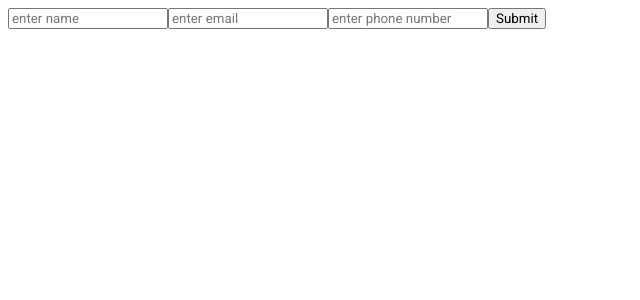
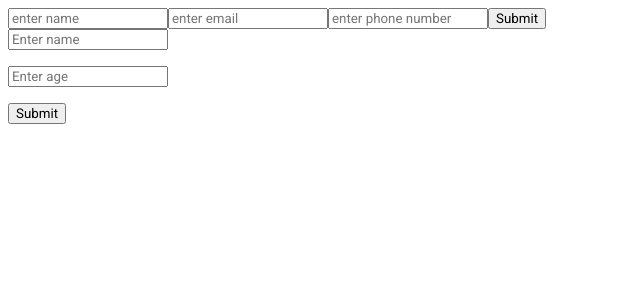
Before and after one commit to Sandeep-508/Practice-react, a React (Create React App) app: page / in a window 1280 px wide. Shown: the top 300 px of the page, without its empty margins (0-640 px from the left). Built offline with nearby package versions, Linux system fonts and the light colour scheme.

Commit message:
added zod with validation

```diff
--- a/package.json
+++ b/package.json
@@ -6,6 +6,7 @@
     "@fortawesome/fontawesome-svg-core": "^6.6.0",
     "@fortawesome/free-solid-svg-icons": "^6.6.0",
     "@fortawesome/react-fontawesome": "^0.2.2",
+    "@hookform/resolvers": "^3.9.0",
     "@shadcn/ui": "^0.0.4",
     "@testing-library/jest-dom": "^5.17.0",
     "@testing-library/react": "^13.4.0",
@@ -18,7 +19,8 @@
     "react-scripts": "5.0.1",
     "react-toastify": "^10.0.5",
     "react-typed": "^2.0.12",
-    "web-vitals": "^2.1.4"
+    "web-vitals": "^2.1.4",
+    "yup": "^1.4.0"
   },
   "scripts": {
     "start": "react-scripts start",
--- /dev/null
+++ b/src/components/FormValidationWithZod.jsx
@@ -0,0 +1,36 @@
+import { useForm } from 'react-hook-form';
+import { zodResolver } from '@hookform/resolvers/zod';
+import * as z from 'zod';
+
+const FormValidationWithZod = () => {
+    const schema = z.object({
+        name: z.string().min(1, { message: 'Name is required' }),
+        age: z.coerce.number().min(10, { message: 'Age must be at least 10' }),
+    });
+    const { register, formState: { errors }, handleSubmit, reset } = useForm({
+        resolver: zodResolver(schema),
+    });
+
+    const onSubmit = (data) => {
+        console.log(data);
+        reset();
+    };
+
+    return (
+        <div className="p-20">
+            <form onSubmit={handleSubmit(onSubmit)} className='grid grid-rows-1 gap-5 max-w-[500px] mx-auto'>
+                <input {...register('name')} placeholder="Enter name" />
+                <p>{errors.name?.message}</p>
+
+                <input type="number" {...register('age')} placeholder="Enter age" />
+                <p>{errors.age?.message}</p>
+
+                <button type="submit" className="border border-black bg-white rounded-lg py-3 px-5 mt-5">
+                    Submit
+                </button>
+            </form>
+        </div>
+    );
+};
+
+export default FormValidationWithZod;
--- a/src/pages/Home.jsx
+++ b/src/pages/Home.jsx
@@ -1,6 +1,7 @@
 import { Link } from "react-router-dom"
 import { ReactTyped } from "react-typed"
 import FormValidationHook from "../components/FormValidationHook"
+import FormValidationWithZod from "../components/FormValidationWithZod"
 
 const Home = () => {
     return (
@@ -19,6 +20,7 @@ const Home = () => {
                     loop={true} backSpeed={50} />
             </div> */}
             <FormValidationHook />
+            <FormValidationWithZod />
         </div>
     )
 }
```
Also changed, not shown: 2 other files (tests, documents, lock files or other folders).
